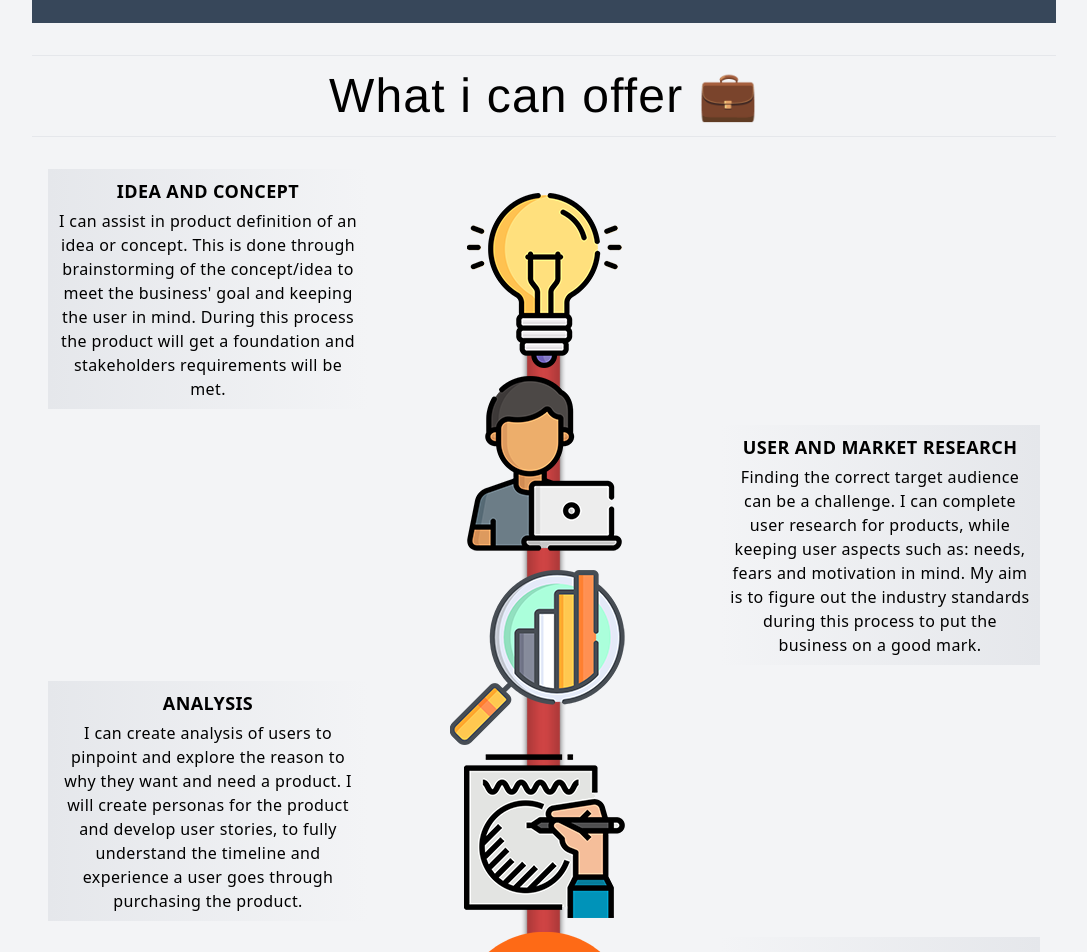
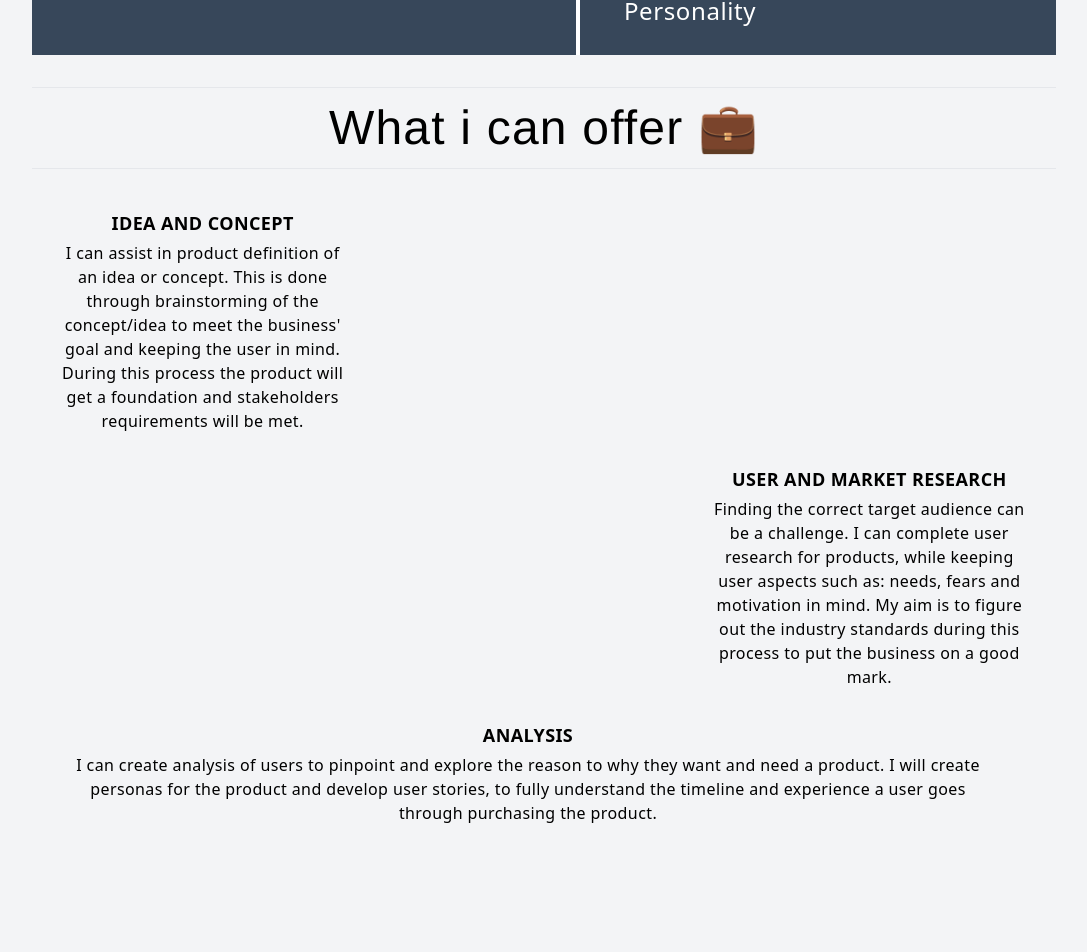
Before and after one commit to Weibeck/Portfolio, a Vue app: page / in a window 1280 px wide. Shown: the part 1778-2730 px from the top of the page, without its empty margins (96-1183 px from the left). Built offline with nearby package versions, Linux system fonts and the light colour scheme.

Commit message:
Responsive Fix

```diff
--- a/src/components/Skillset.vue
+++ b/src/components/Skillset.vue
@@ -12,9 +12,9 @@
 <ProgressBar skill='Phaser.js' percent="70%"></ProgressBar>
 </div>
 
-<div>
+<div class="border-l-4 px-4 border-white">
   <h3 class="font-bold text-lg xl:font-medium tracking-wide text-center sm:text-4xl py-4 font-sans">Soft Skills</h3>
-<ul class="list-disc sm:p-4 xl:p-7 font-sans tracking-wide w-auto text-left sm:text-xl xl:text-2xl font-semi-bold">
+<ul class="list-disc sm:p-4 xl:p-7 font-sans tracking-wide w-auto text-left sm:text-xl xl:text-2xl font-semi-bold ">
   <li>
 <p> Critical Thinker </p>
   </li>
--- a/src/components/UxProcess.vue
+++ b/src/components/UxProcess.vue
@@ -5,51 +5,51 @@
 
 </div>
 
-<div class="container mx-auto p-4 w-4/5 pt-8 tracking-wide font-sans">
-<div class="grid grid-cols-3 grid-rows-5 gap-4 font-sans">
+<div class="container mx-auto p-4 w-4/5 pt-8 tracking-wide font-sans text-center">
+<div class="grid grid-cols-3 xl:grid-rows-5 gap-4 font-sans">
 
 
 <!-- Idea/Concept -->
-<div class="col-start-1 bg-gradient-to-r from-gray-200 p-2">
-    <h3 class="text-center text-lg font-semibold uppercase pb-1"> idea and Concept </h3>
-    <p class="tracking-wide font-sans text-center">
+<div class="col-span-3 xl:col-span-1 col-start-1 p-2">
+    <h3 class="text-lg font-semibold uppercase pb-1"> idea and Concept </h3>
+    <p>
         I can assist in product definition of an idea or concept. This is done through brainstorming of the concept/idea to meet the business' goal and keeping the user in mind. During this process the product will get a foundation and stakeholders requirements will be met.
 </p>
 </div>
 
 <!-- User Research -->
-<div class="col-start-3 row-start-2 bg-gradient-to-l from-gray-200 p-2">
-    <h3 class="text-center text-lg font-semibold uppercase pb-1"> User and Market Research </h3>
-    <p class="tracking-wide font-sans text-center">
+<div class="col-span-3 xl:col-start-3 xl:row-start-2 p-2">
+    <h3 class="text-lg font-semibold uppercase pb-1"> User and Market Research </h3>
+    <p>
         Finding the correct target audience can be a challenge. I can complete user research for products, while keeping user aspects such as: needs, fears and motivation in mind. My aim is to figure out the industry standards during this process to put the business on a good mark.
     </p>
 </div>
 
 <!-- Analysis -->
-<div class="col-start-1 row-start-3 bg-gradient-to-r from-gray-200 p-2">
-    <h3 class="text-center text-lg font-semibold uppercase pb-1"> Analysis </h3>
-    <p class="tracking-wide font-sans text-center">
+<div class="col-span-3 xl:col-start-1 xl:row-start-3 p-2">
+    <h3 class="text-lg font-semibold uppercase pb-1"> Analysis </h3>
+    <p>
         I can create analysis of users to pinpoint and explore the reason to why they want and need a product. I will create personas for the product and develop user stories, to fully understand the timeline and experience a user goes through purchasing the product.
     </p>
 </div>
 
 <!-- Sketching -->
-<div class="col-start-3 row-start-4 bg-gradient-to-l from-gray-200 p-2">
-    <h3 class="text-center text-lg font-semibold uppercase pb-1"> Prototyping </h3>
-    <p class="tracking-wide font-sans text-center">
+<div class="col-span-3 xl:col-start-3 xl:row-start-4 p-2">
+    <h3 class="text-lg font-semibold uppercase pb-1"> Prototyping </h3>
+    <p>
         I can create a simple visualization of the idea/concept for prototyping.  During the sketching process, I will create a fast sketch and illustration of how the concept/idea will look and function. This will help seeing how all the pieces will fit together in the product.
     </p>
 </div>
 
 <!-- Test Phase -->
-<div class="col-start-1 row-start-5 bg-gradient-to-r from-gray-200 p-2">
-    <h3 class="text-center text-lg font-semibold uppercase pb-1"> Validation through Testing </h3>
-    <p class="tracking-wide font-sans text-center">
+<div class="col-span-3 xl:col-start-1 xl:row-start-5 p-2">
+    <h3 class="text-lg font-semibold uppercase pb-1"> Validation through Testing </h3>
+    <p>
         I have experience getting feedback from end-users, and I am not shy to reach out for the feedback that is needed to get good results in the testing phase. This will help getting a new view on features, and much more in the product.
     </p>
 </div>
 
-<img class="col-start-2 row-span-5 mx-auto pt-6" :src="UxProcess" alt="UX design process illustrated" width="250" height="900">
+<img class="invisible xl:visible col-start-2 row-span-5 mx-auto pt-6" :src="UxProcess" alt="UX design process illustrated" width="250" height="900">
 
 </div>
 </div>
--- a/src/view/Home.vue
+++ b/src/view/Home.vue
@@ -141,7 +141,7 @@
 
 <Skillset></Skillset>
 <UxProcess></UxProcess>
-<div class="pt-28">
+<div class="xl:pt-28">
 <div class="py-2 xl:py-4 border-b border-t border-grey-darkest border-solid mx-auto w-4/5">
     <h2 class="font-medium tracking-wide text-center text-3xl xl:text-5xl">Open Source Projects</h2>
 
```
